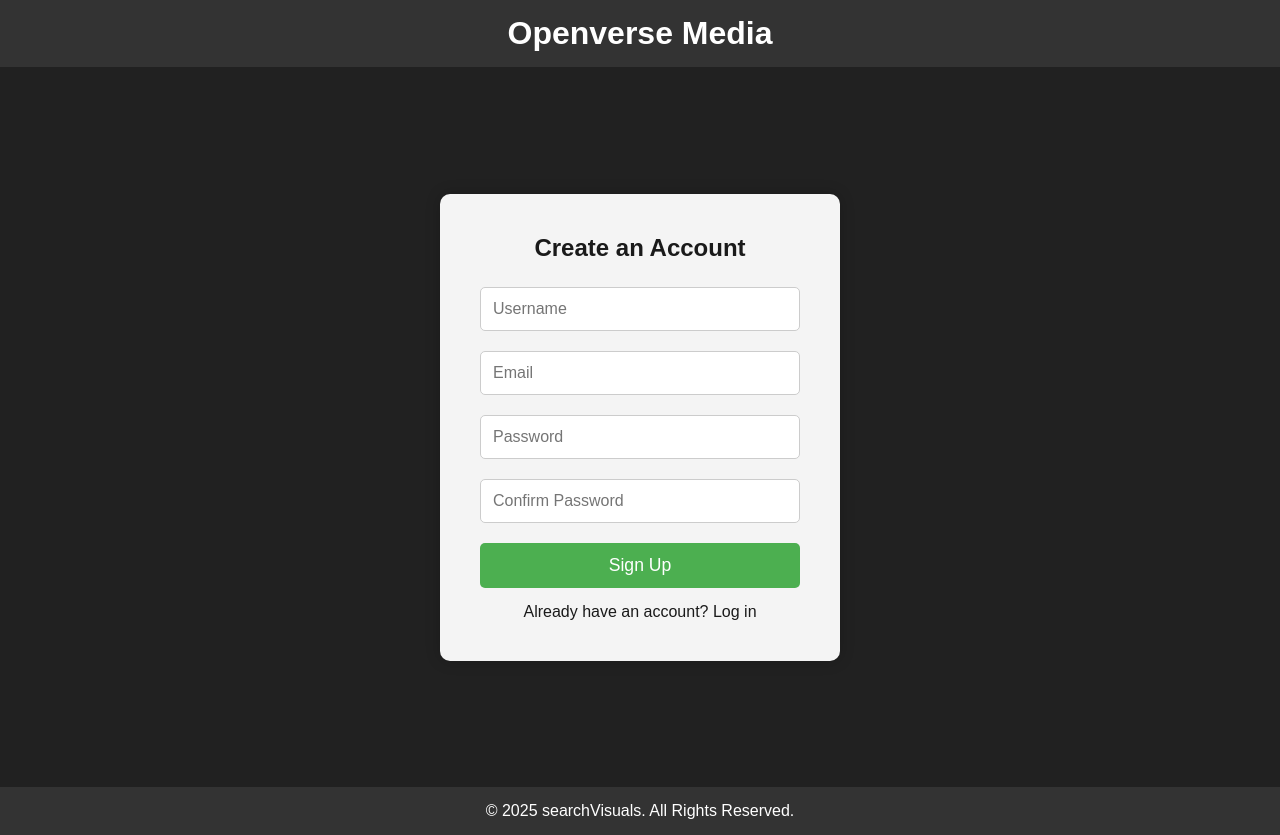
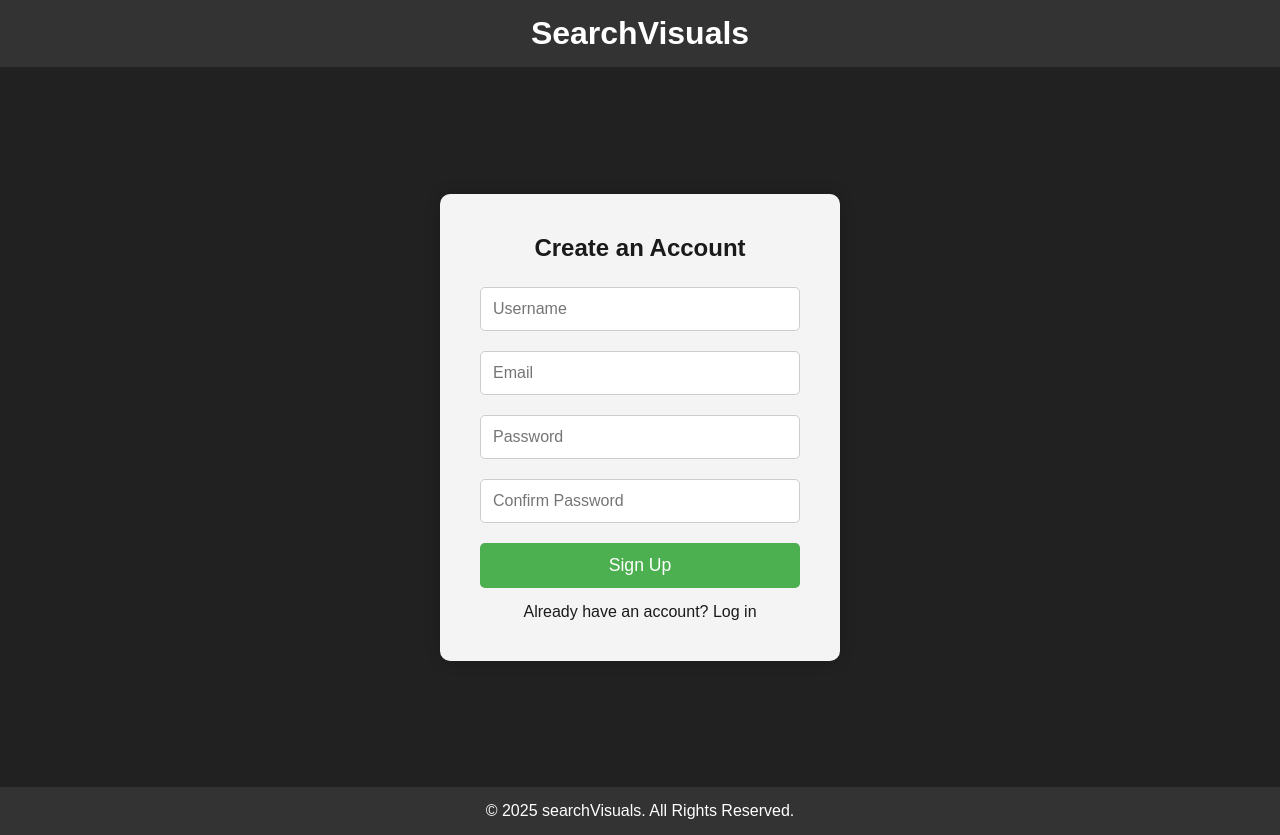
Before and after one commit to MADEGUN1537/searchvisuals_frontend, a plain HTML site: page signup.html in a window 1280 px wide. Drawn offline with Linux system fonts and the light colour scheme.

Commit message:
Update signup.html

```diff
--- a/signup.html
+++ b/signup.html
@@ -4,7 +4,7 @@
   <meta charset="UTF-8" />
   <meta name="viewport" content="width=device-width, initial-scale=1.0"/>
   <meta http-equiv="X-UA-Compatible" content="IE=edge" />
-  <title>Sign Up - Openverse Media</title>
+  <title>Sign Up - SeearchVisuals</title>
   <style>
     :root {
       --main-color: #4CAF50;
@@ -144,7 +144,7 @@
 <body>
 
   <header>
-    <a href="index.html" class="logo">Openverse Media</a>
+    <a href="index.html" class="logo">SearchVisuals</a>
   </header>
 
   <div class="signup-page">
```
